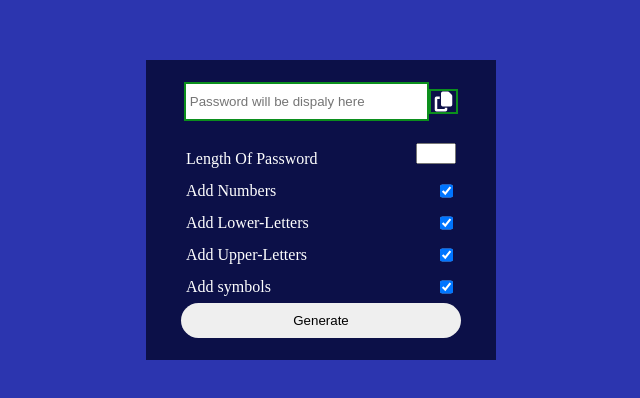
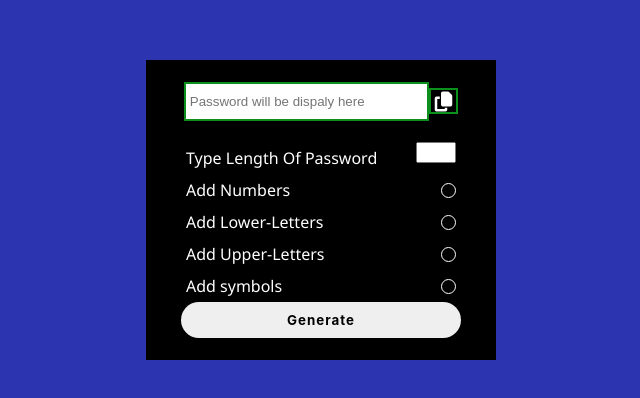
Before and after one commit to ramyNiranjan/Password_generator, a plain HTML site: page index.html in a window 1280 px wide. Shown: the part 198-596 px from the top of the page, without its empty margins (319-959 px from the left). Drawn offline with Linux system fonts and the light colour scheme.

Commit message:
updated ui

```diff
--- a/app.js
+++ b/app.js
@@ -65,6 +65,7 @@ form.addEventListener('submit',e=>{
         finalValue.slice(0, passLen)
         passText.style.color='#070000'
         passText.value = finalValue.slice(0, passLen)
+
     } if (isNaN(parseInt(passLen))){
         passText.style.color = '#E71313'
         passText.value='Invalid number'
@@ -87,4 +88,6 @@ clipBoard.addEventListener('click',e=>{
     document.execCommand('copy')
     textArea.remove()
     alert('Password copied')
+    form.reset()
+    passText.value=''
 })
--- a/index.html
+++ b/index.html
@@ -19,6 +19,7 @@
           name=""
           id="passText"
           placeholder="Password will be dispaly here"
+          readonly
         />
         <i class="fas fa-copy fa-lg"></i>
       </div>
@@ -26,24 +27,28 @@
       <div class="selectors">
         <form>
           <div class="one">
-            <label for="length">Length Of Password</label>
+            <label for="length">Type Length Of Password</label>
             <input type="text" name="" id="length" />
           </div>
           <div class="two">
-            <label for="num">Add Numbers</label>
-            <input type="checkbox" name="" id="num" checked="" />
+            <label for="num">Add Numbers </label>
+            <input type="checkbox" name="" id="num" />
+            <span class="custom-checkbox"></span>
           </div>
           <div class="three">
             <label for="lowerLetter">Add Lower-Letters</label>
-            <input type="checkbox" name="" id="lowerLetter" checked="" />
+            <input type="checkbox" name="" id="lowerLetter" />
+            <span class="custom-checkbox"></span>
           </div>
           <div class="four">
             <label for="upperLetter">Add Upper-Letters</label>
-            <input type="checkbox" name="" id="upperLetter" checked="" />
+            <input type="checkbox" name="" id="upperLetter" />
+            <span class="custom-checkbox"></span>
           </div>
           <div class="five">
             <label for="symbol">Add symbols</label>
-            <input type="checkbox" name="" id="symbol" checked="" />
+            <input type="checkbox" name="" id="symbol" />
+            <span class="custom-checkbox"></span>
           </div>
           <input type="submit" value="Generate" id="submit" />
         </form>
--- a/main.css
+++ b/main.css
@@ -4,6 +4,7 @@
 }
 
 body {
+  font-family: 'Segoe UI', Tahoma, Geneva, Verdana, sans-serif;
   background: #2c35af;
   display: flex;
   height: 100vh;
@@ -23,7 +24,7 @@ body {
   color: #0c1048;
 }
 i {
-  padding: 10.3px 4px;
+  padding: 10.4px 4px;
   color: #fff;
   border: 2px solid #0c8f1d;
   cursor: pointer;
@@ -40,20 +41,20 @@ i::after {
   transform: all 1s;
 }
 i:hover {
-  background: #0c8f1d;
+  background: #2c35af;
 }
 i:hover::after {
   z-index: 1;
 }
 i:active {
-  background: #0c1048;
+  background: #000000;
 }
 i:active::after {
   content: 'Copied';
   z-index: 1;
 }
 .main-container {
-  background: #0c1048;
+  background: #000000;
   display: flex;
   width: 350px;
   height: 300px;
@@ -76,6 +77,8 @@ i:active::after {
   padding: 0px 40px;
 }
 input[type='submit'] {
+  font-family: -apple-system, BlinkMacSystemFont, 'Segoe UI', Roboto, Oxygen,
+    Ubuntu, Cantarell, 'Open Sans', 'Helvetica Neue', sans-serif;
   width: 80%;
   display: block;
   margin: auto;
@@ -86,6 +89,9 @@ input[type='submit'] {
   position: relative;
   transition: all 1s;
   cursor: pointer;
+  font-weight: 700;
+  letter-spacing: 1px;
+  transition: all 1s;
 }
 #length {
   width: 15%;
@@ -94,9 +100,38 @@ input[type='submit'] {
 
 input[type='submit']:hover {
   background: #097217;
+  letter-spacing: 5px;
 }
 
 label,
 input[type='checkbox'] {
   cursor: pointer;
 }
+
+input[type='checkbox'] {
+  opacity: 0;
+  position: absolute;
+}
+
+.custom-checkbox {
+  display: inline-block;
+  cursor: pointer;
+  width: 15px;
+  height: 15px;
+  border: 1px solid #fff;
+  border-radius: 50%;
+  margin-left: 100px;
+  transform: scale(1);
+  transition: all 500ms;
+  align-self: center;
+}
+.custom-checkbox:hover {
+  transform: scale(1.5);
+}
+label:hover + input[type='checkbox'] + .custom-checkbox {
+  transform: scale(1.5);
+}
+input[type='checkbox']:checked + .custom-checkbox {
+  background-color: #097217;
+  box-shadow: inset 0 0 0px 2px #000000;
+}
```
